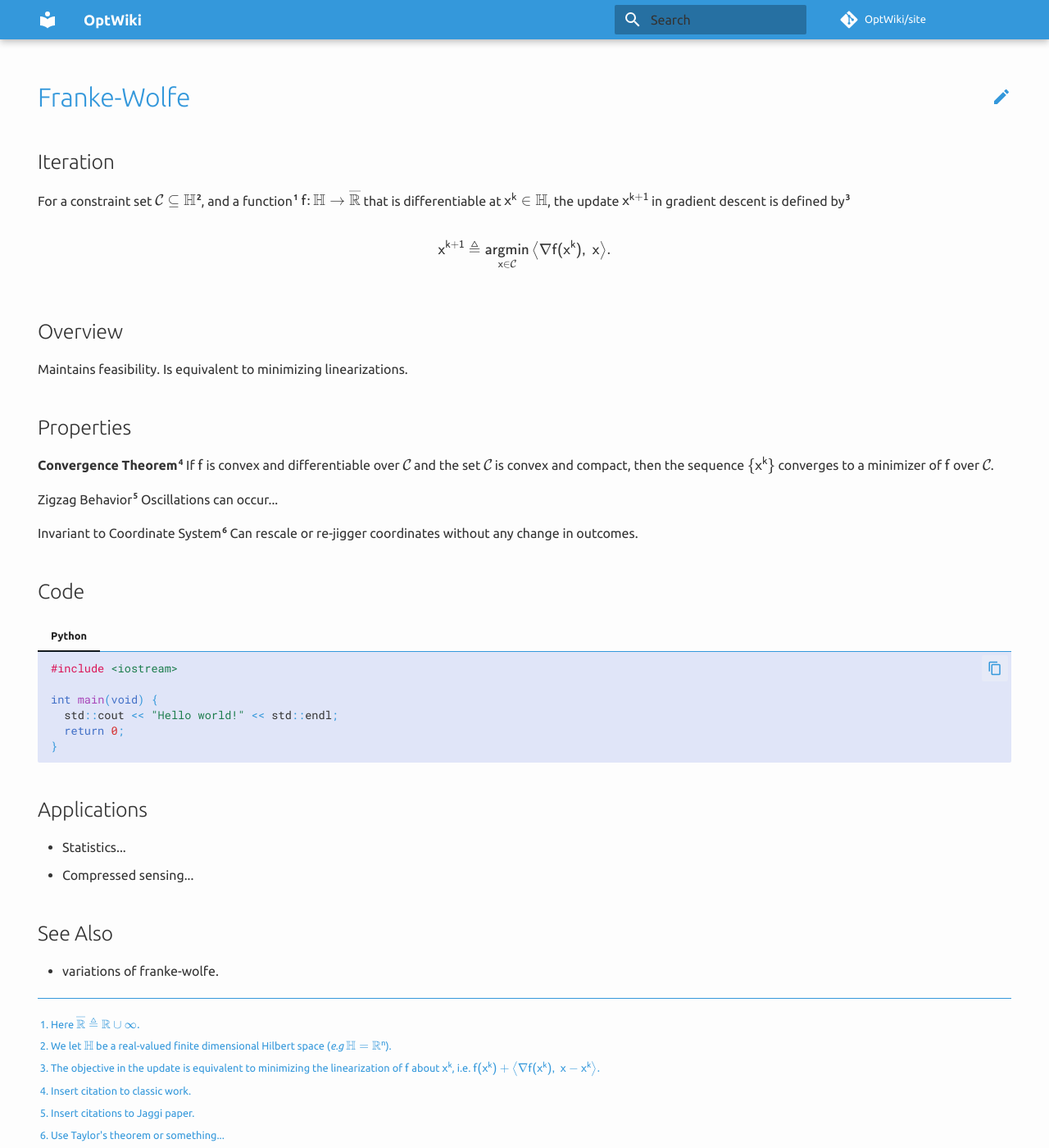
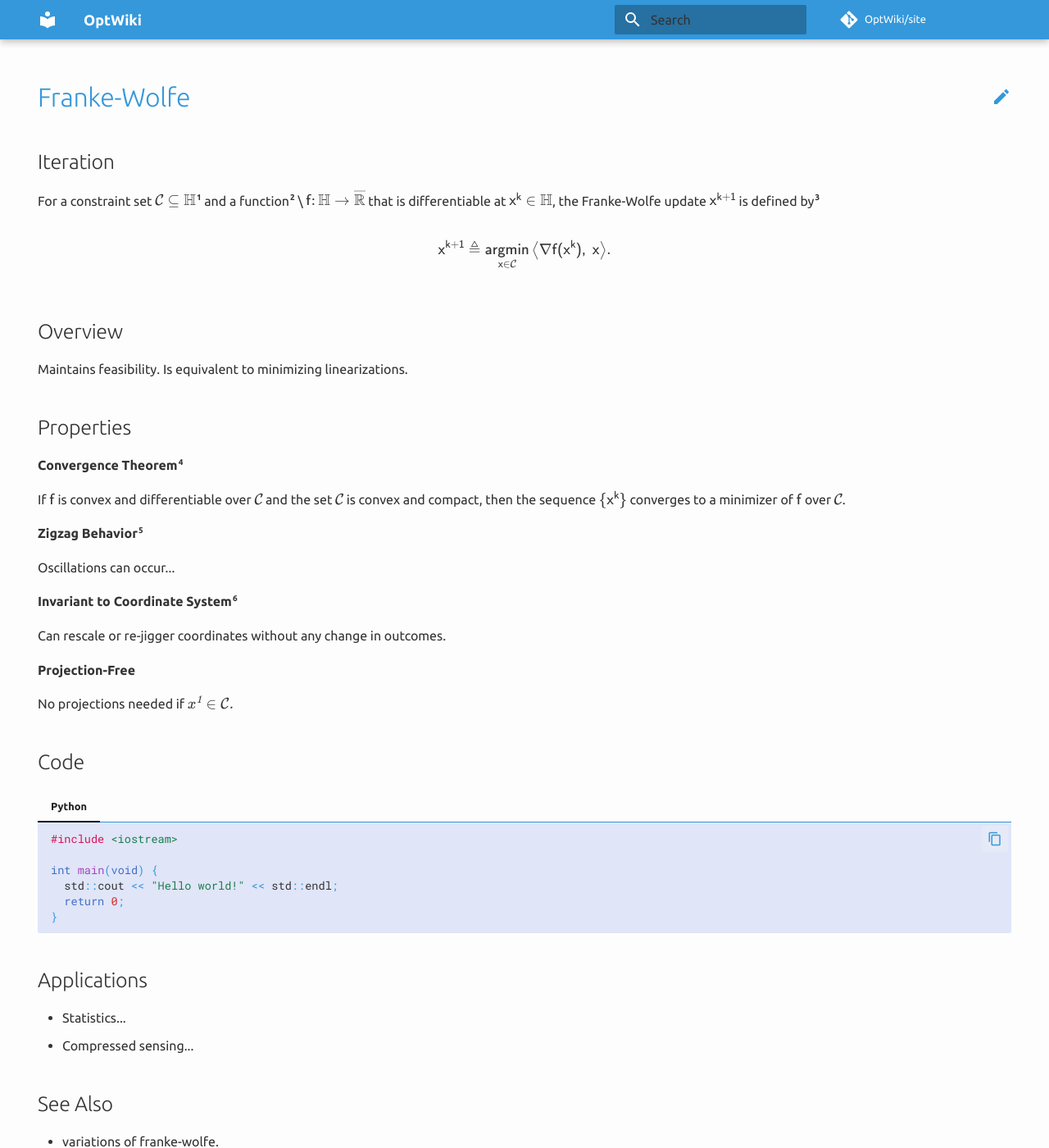
Before and after one commit to AppliedMathWiki/site, an MkDocs documentation site: the page built from docs/algorithm/franke-wolfe.md, in a window 1280 px wide and 1400 px high. Shown: the whole window at 82% size. Built offline with MkDocs 1.6.1 and Material for MkDocs 9.7.7, drawn with Linux system fonts in a browser that asks for light colours; comment, search, counter and statistics services are not loaded; some of the changed text lies outside the part shown.

Commit message:
Update franke-wolfe.md

```diff
--- a/docs/algorithm/franke-wolfe.md
+++ b/docs/algorithm/franke-wolfe.md
@@ -7,11 +7,11 @@ hide:
 
 ## Iteration
 
-For a constraint set $\mathcal{C} \subseteq \mathbb{H}$[^5], and a function[^4] $\mathsf{f\colon \mathbb{H} \rightarrow \overline{\mathbb{R}}}$ that is differentiable at $\mathsf{x^k \in \mathbb{H}}$, the update $\mathsf{x^{k+1}}$ in gradient descent is defined by[^6]
+For a constraint set $\mathcal{C} \subseteq \mathbb{H}$[^5]  and a function[^4] \ $\mathsf{f\colon \mathbb{H} \rightarrow \overline{\mathbb{R}}}$ that is differentiable at $\mathsf{x^k \in \mathbb{H}}$, the Franke-Wolfe update $\mathsf{x^{k+1}}$ is defined by[^6]
+
+[^5]: We let $\mathbb{H}$ be a real-valued finite dimensional Hilbert space (_e.g_ $\mathbb{H} = \mathbb{R}^{\mathsf{n}}$).
 
 [^4]: Here $\overline{\mathbb{R}}\triangleq \mathbb{R} \cup \infty.$
-
-[^5]: We let $\mathbb{H}$ be a real-valued finite dimensional Hilbert space (_e.g_ $\mathbb{H} = \mathbb{R}^{\mathsf{n}}$).
 
 [^6]: The objective in the update is equivalent to minimizing the linearization of $\mathsf{f}$ about $\mathsf{x^k}$, i.e. $\mathsf{f(x^k)+\left<\nabla f(x^k),\ x - x^k\right>}.$
 
@@ -25,11 +25,21 @@ Maintains feasibility. Is equivalent to minimizing linearizations.
 
 ## Properties
 
-**Convergence Theorem**[^1] If $\mathsf{f}$ is convex and differentiable over $\mathcal{C}$ and the set $\mathcal{C}$ is convex and compact, then the sequence $\mathsf{\{x^k\}}$ converges to a minimizer of $\mathsf{f}$ over $\mathcal{C}$.
+**Convergence Theorem**[^1]
 
-Zigzag Behavior[^2] Oscillations can occur...
+If $\mathsf{f}$ is convex and differentiable over $\mathcal{C}$ and the set $\mathcal{C}$ is convex and compact, then the sequence $\mathsf{\{x^k\}}$ converges to a minimizer of $\mathsf{f}$ over $\mathcal{C}$.
 
-Invariant to Coordinate System[^3] Can rescale or re-jigger coordinates without any change in outcomes.
+**Zigzag Behavior**[^2]
+
+Oscillations can occur...
+
+**Invariant to Coordinate System**[^3]
+
+Can rescale or re-jigger coordinates without any change in outcomes.
+
+**Projection-Free**
+
+No projections needed if $\mathcal{x^1 \in \mathcal{C}.}$
 
 
 [^1]: Insert citation to classic work.
```
